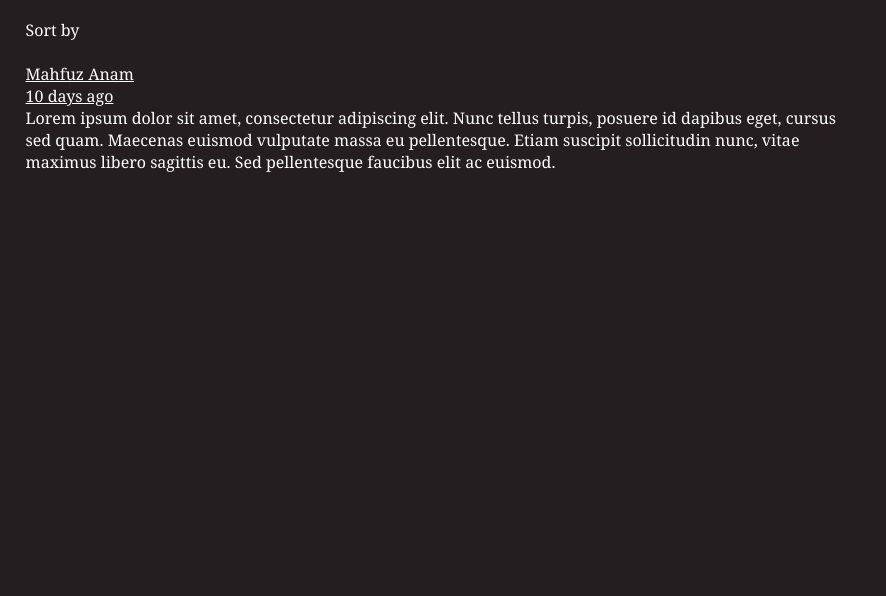
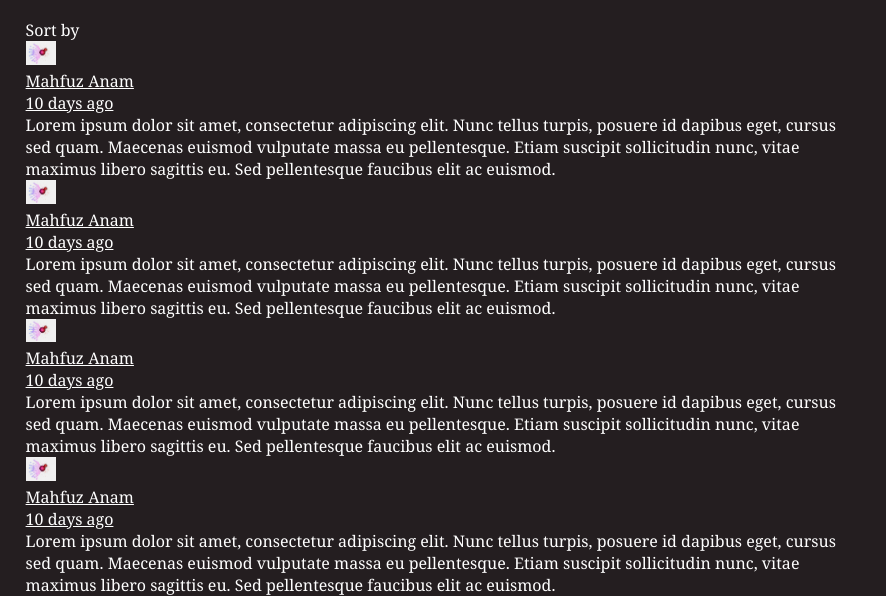
Before and after one commit to HossainAraf/Video-player-page, a plain HTML site: page index.html in a window 1280 px wide. Shown: the part 605-1201 px from the top of the page, without its empty margins (0-886 px from the left). Before the commit the page ends 800 px from the top, so only its background shows below. Drawn offline with Linux system fonts and the light colour scheme.

Commit message:
html file is completed

```diff
--- a/index.html
+++ b/index.html
@@ -56,12 +56,38 @@
             <h3>51 Comments</h3>
             <img src="img/sort-menu.png" alt="">
             <p>Sort by</p>
+           <div class="comment">
             <a href=""><img src="img/profile1.png" alt=""></a>
-             <a href="">
-                <p class="profile-name">Mahfuz Anam</p>
-                <p class="comment-duration">10 days ago</p>
-            </a>
-            <p>Lorem ipsum dolor sit amet, consectetur adipiscing elit. Nunc tellus turpis, posuere id dapibus eget, cursus sed quam. Maecenas euismod vulputate massa eu pellentesque. Etiam suscipit sollicitudin nunc, vitae maximus libero sagittis eu. Sed pellentesque faucibus elit ac euismod. </p>
+            <a href="">
+               <p class="profile-name">Mahfuz Anam</p>
+               <p class="comment-duration">10 days ago</p>
+           </a>
+           <p>Lorem ipsum dolor sit amet, consectetur adipiscing elit. Nunc tellus turpis, posuere id dapibus eget, cursus sed quam. Maecenas euismod vulputate massa eu pellentesque. Etiam suscipit sollicitudin nunc, vitae maximus libero sagittis eu. Sed pellentesque faucibus elit ac euismod. </p>
+           </div>
+           <div class="comment">
+            <a href=""><img src="img/profile1.png" alt=""></a>
+            <a href="">
+               <p class="profile-name">Mahfuz Anam</p>
+               <p class="comment-duration">10 days ago</p>
+           </a>
+           <p>Lorem ipsum dolor sit amet, consectetur adipiscing elit. Nunc tellus turpis, posuere id dapibus eget, cursus sed quam. Maecenas euismod vulputate massa eu pellentesque. Etiam suscipit sollicitudin nunc, vitae maximus libero sagittis eu. Sed pellentesque faucibus elit ac euismod. </p>
+           </div>
+           <div class="comment">
+            <a href=""><img src="img/profile1.png" alt=""></a>
+            <a href="">
+               <p class="profile-name">Mahfuz Anam</p>
+               <p class="comment-duration">10 days ago</p>
+           </a>
+           <p>Lorem ipsum dolor sit amet, consectetur adipiscing elit. Nunc tellus turpis, posuere id dapibus eget, cursus sed quam. Maecenas euismod vulputate massa eu pellentesque. Etiam suscipit sollicitudin nunc, vitae maximus libero sagittis eu. Sed pellentesque faucibus elit ac euismod. </p>
+           </div>
+           <div class="comment">
+            <a href=""><img src="img/profile1.png" alt=""></a>
+            <a href="">
+               <p class="profile-name">Mahfuz Anam</p>
+               <p class="comment-duration">10 days ago</p>
+           </a>
+           <p>Lorem ipsum dolor sit amet, consectetur adipiscing elit. Nunc tellus turpis, posuere id dapibus eget, cursus sed quam. Maecenas euismod vulputate massa eu pellentesque. Etiam suscipit sollicitudin nunc, vitae maximus libero sagittis eu. Sed pellentesque faucibus elit ac euismod. </p>
+           </div>
         </div>
     </div>
     <div class="suggested-video">
--- a/styles.css
+++ b/styles.css
@@ -119,6 +119,15 @@ margin-bottom: 10px;;
 .video-info-right img{
 width: 30px;
 }
+.comment-section{
+
+}
+.comment-section h3{
+
+}
+.comment-section img{
+    width: 30px;
+}
 /*---Side bar----------*/
 .suggested-video{
     flex-basis: 30%;
```
Also changed, not shown: img/profile1.png (added).
